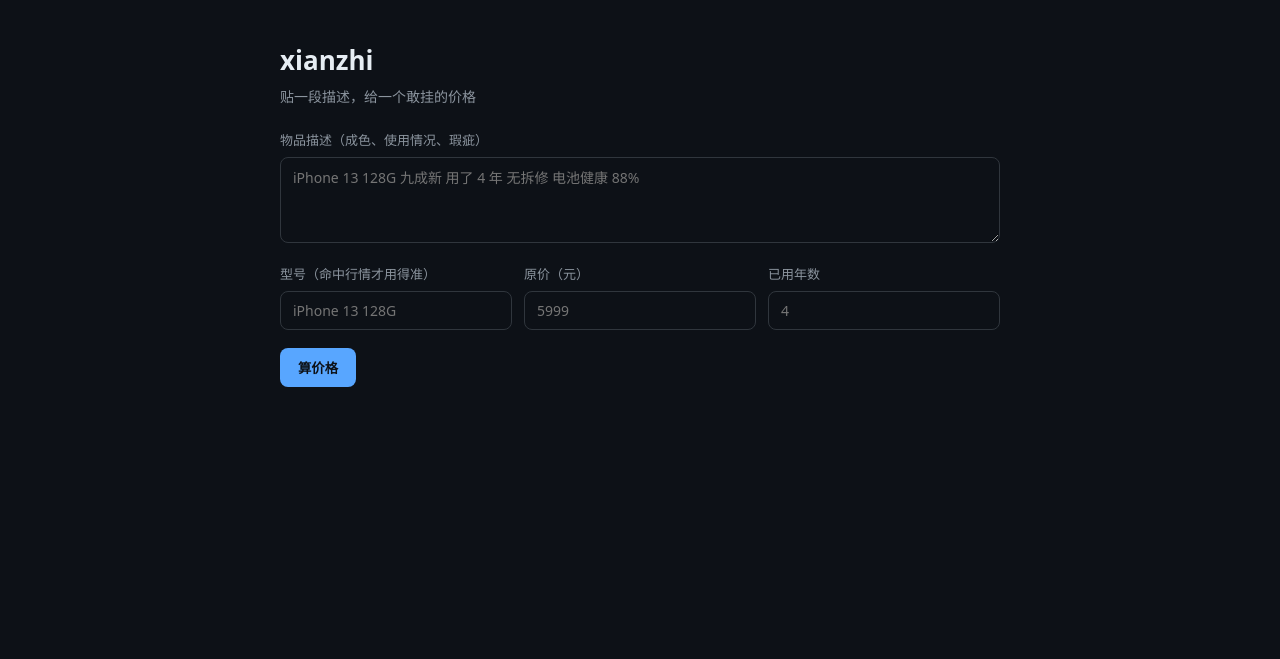
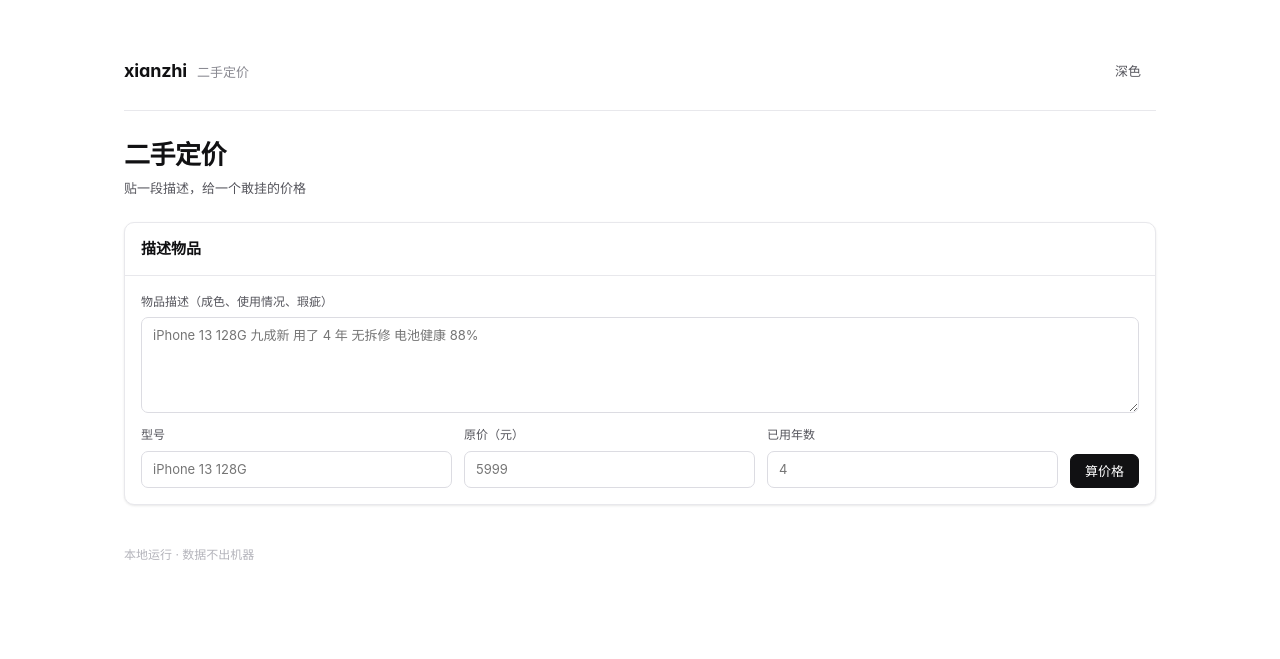
Before and after one commit to wushiyi105-jpg/xianzhi, a FastAPI app: page / in a window 1280 px wide. Shown: the top 659 px of the page. Run offline with FastAPI, Linux system fonts and the light colour scheme; parts of the project's set-up code (start-up, migrations or seed data) failed here and were passed over.

Commit message:
feat(ui): 统一简洁界面与共享样式

```diff
--- /dev/null
+++ b/static/ui.css
@@ -0,0 +1,327 @@
+/* ============================================================
+   ui.css —— 18 个仓共用的界面基础
+   设计语言参考：solidtime / invoiceninja / Wallos 的界面结构
+   （只借鉴设计规律，不含任何上游代码）
+   用法：<link rel="stylesheet" href="/static/ui.css">
+   ============================================================ */
+
+:root {
+  /* 背景四级 */
+  --bg: #ffffff;
+  --bg-subtle: #fafafa;
+  --bg-muted: #f4f4f5;
+  --card: #ffffff;
+
+  /* 文字四级 */
+  --text: #111113;
+  --text-2: #55555c;
+  --text-3: #8a8a92;
+  --text-4: #b4b4bb;
+
+  /* 边框三级 */
+  --border: #e8e8ec;
+  --border-2: #dcdce2;
+  --border-3: #c9c9d1;
+
+  /* 强调色只用一个 */
+  --accent: #2f6feb;
+  --accent-soft: #eaf1fe;
+  --accent-ink: #1a4fbf;
+
+  /* 语义色 */
+  --ok: #18794e;
+  --ok-soft: #e8f5ee;
+  --warn: #9a6700;
+  --warn-soft: #fdf6e3;
+  --bad: #b42318;
+  --bad-soft: #fdecea;
+
+  /* 圆角：一个基准，其余派生 */
+  --radius: 10px;
+  --radius-sm: 7px;
+  --radius-lg: 14px;
+
+  /* 只有两级阴影，别加第三级 */
+  --shadow-card: 0 1px 2px rgba(17, 17, 19, .04), 0 1px 3px rgba(17, 17, 19, .06);
+  --shadow-pop: 0 10px 30px rgba(17, 17, 19, .10);
+
+  /* 字阶：基准 15px，比默认 16 更紧凑、更像专业软件 */
+  --fs-2xs: 10px;
+  --fs-xs: 12px;
+  --fs-sm: 13px;
+  --fs-base: 15px;
+  --fs-lg: 18px;
+  --fs-xl: 20px;
+  --fs-2xl: 26px;
+  --fs-3xl: 32px;
+
+  --font: "Inter", -apple-system, "Segoe UI", "Microsoft YaHei", "PingFang SC", sans-serif;
+  --mono: "JetBrains Mono", ui-monospace, "Cascadia Code", Consolas, monospace;
+}
+
+/* 深色：同一套变量，不写第二套样式 */
+:root[data-theme="dark"] {
+  --bg: #0b0b0c;
+  --bg-subtle: #101012;
+  --bg-muted: #16161a;
+  --card: #121214;
+  --text: #f2f2f3;
+  --text-2: #a1a1a8;
+  --text-3: #77777f;
+  --text-4: #55555c;
+  --border: #232328;
+  --border-2: #2e2e34;
+  --border-3: #3a3a42;
+  --accent: #6a9bff;
+  --accent-soft: #16233d;
+  --accent-ink: #a8c4ff;
+  --ok: #4ade80;
+  --ok-soft: #10241a;
+  --warn: #fbbf24;
+  --warn-soft: #2a1f08;
+  --bad: #f87171;
+  --bad-soft: #2a1214;
+  --shadow-card: 0 1px 2px rgba(0, 0, 0, .5);
+  --shadow-pop: 0 12px 32px rgba(0, 0, 0, .6);
+}
+
+* { box-sizing: border-box; }
+
+html { -webkit-text-size-adjust: 100%; }
+
+body {
+  margin: 0;
+  background: var(--bg);
+  color: var(--text);
+  font: var(--fs-base)/1.6 var(--font);
+  font-feature-settings: "cv11", "ss01";   /* Inter 的字形微调 */
+  -webkit-font-smoothing: antialiased;
+}
+
+/* ---------- 页面骨架 ---------- */
+
+.shell { max-width: 1080px; margin: 0 auto; padding: 40px 24px 96px; }
+.shell--wide { max-width: 1280px; }
+
+.topbar {
+  display: flex; align-items: center; justify-content: space-between;
+  gap: 16px; padding: 14px 0 22px;
+  border-bottom: 1px solid var(--border);
+  margin-bottom: 28px;
+}
+
+.brand { display: flex; align-items: baseline; gap: 10px; }
+.brand b { font-size: var(--fs-lg); font-weight: 650; letter-spacing: -.01em; }
+.brand span { color: var(--text-3); font-size: var(--fs-sm); }
+
+.page-head { margin-bottom: 24px; }
+.page-head h1 {
+  margin: 0 0 6px; font-size: var(--fs-2xl); font-weight: 650;
+  letter-spacing: -.02em; line-height: 1.25;
+}
+.page-head p { margin: 0; color: var(--text-2); font-size: var(--fs-sm); }
+
+/* ---------- 数字行 ---------- */
+
+.stats { display: grid; grid-template-columns: repeat(auto-fit, minmax(160px, 1fr)); gap: 12px; margin-bottom: 24px; }
+.stat {
+  background: var(--card); border: 1px solid var(--border);
+  border-radius: var(--radius); padding: 14px 16px;
+  box-shadow: var(--shadow-card);
+}
+.stat .k { color: var(--text-3); font-size: var(--fs-xs); letter-spacing: .02em; }
+.stat .v {
+  margin-top: 4px; font-size: var(--fs-xl); font-weight: 650;
+  font-variant-numeric: tabular-nums; letter-spacing: -.01em;
+}
+.stat .v small { font-size: var(--fs-sm); font-weight: 500; color: var(--text-3); margin-left: 2px; }
+
+/* ---------- 卡片 ---------- */
+
+.card {
+  background: var(--card); border: 1px solid var(--border);
+  border-radius: var(--radius); box-shadow: var(--shadow-card);
+  overflow: hidden;
+}
+.card + .card { margin-top: 16px; }
+.card__head {
+  display: flex; align-items: center; justify-content: space-between;
+  padding: 14px 16px; border-bottom: 1px solid var(--border);
+}
+.card__head h2 { margin: 0; font-size: var(--fs-base); font-weight: 600; }
+.card__head .hint { color: var(--text-3); font-size: var(--fs-xs); }
+.card__body { padding: 16px; }
+
+/* ---------- 表格：高级感主要靠这张表 ---------- */
+
+.table { width: 100%; border-collapse: collapse; font-size: var(--fs-sm); }
+.table th {
+  text-align: left; font-weight: 500; color: var(--text-3);
+  font-size: var(--fs-2xs); letter-spacing: .06em; text-transform: uppercase;
+  padding: 10px 16px; background: var(--bg-subtle);
+  border-bottom: 1px solid var(--border); white-space: nowrap;
+}
+.table td {
+  padding: 11px 16px; border-bottom: 1px solid var(--border);
+  vertical-align: middle;
+}
+.table tr:last-child td { border-bottom: 0; }
+.table tbody tr:hover { background: var(--bg-subtle); }
+.table .num { text-align: right; font-variant-numeric: tabular-nums; }
+.table .strong { font-weight: 600; }
+.table .muted { color: var(--text-3); }
+
+/* ---------- 标记 ---------- */
+
+.tag {
+  display: inline-flex; align-items: center; gap: 5px;
+  padding: 2px 8px; border-radius: 999px;
+  font-size: var(--fs-xs); font-weight: 500;
+  border: 1px solid var(--border-2); color: var(--text-2);
+  background: var(--bg-subtle); white-space: nowrap;
+}
+.tag--ok { color: var(--ok); background: var(--ok-soft); border-color: transparent; }
+.tag--warn { color: var(--warn); background: var(--warn-soft); border-color: transparent; }
+.tag--bad { color: var(--bad); background: var(--bad-soft); border-color: transparent; }
+.tag--accent { color: var(--accent-ink); background: var(--accent-soft); border-color: transparent; }
+
+/* ---------- 按钮 ---------- */
+
+.btn {
+  display: inline-flex; align-items: center; justify-content: center; gap: 6px;
+  height: 34px; padding: 0 14px; border-radius: var(--radius-sm);
+  font: 500 var(--fs-sm)/1 var(--font); cursor: pointer;
+  border: 1px solid var(--border-2); background: var(--card); color: var(--text);
+  transition: background .12s ease, border-color .12s ease;
+}
+.btn:hover { background: var(--bg-muted); }
+.btn--primary { background: var(--text); border-color: var(--text); color: var(--bg); }
+.btn--primary:hover { opacity: .88; }
+.btn--ghost { border-color: transparent; background: transparent; color: var(--text-2); }
+.btn--ghost:hover { background: var(--bg-muted); color: var(--text); }
+.btn:disabled { opacity: .45; cursor: not-allowed; }
+
+/* ---------- 表单 ---------- */
+
+.field { display: flex; flex-direction: column; gap: 6px; }
+.field label { font-size: var(--fs-xs); color: var(--text-2); }
+.input, .select, textarea.input {
+  width: 100%; padding: 8px 11px; font: var(--fs-sm)/1.5 var(--font);
+  color: var(--text); background: var(--bg);
+  border: 1px solid var(--border-2); border-radius: var(--radius-sm);
+  outline: none;
+}
+.input:focus, .select:focus, textarea.input:focus {
+  border-color: var(--accent); box-shadow: 0 0 0 3px var(--accent-soft);
+}
+.row { display: flex; gap: 12px; flex-wrap: wrap; }
+.row > * { flex: 1 1 180px; }
+
+/* ---------- 空状态与提示 ---------- */
+
+.empty {
+  padding: 44px 16px; text-align: center; color: var(--text-3); font-size: var(--fs-sm);
+}
+.empty b { display: block; color: var(--text); font-size: var(--fs-base); margin-bottom: 6px; }
+
+.note {
+  display: flex; gap: 8px; padding: 10px 12px; border-radius: var(--radius-sm);
+  background: var(--bg-subtle); border: 1px solid var(--border);
+  color: var(--text-2); font-size: var(--fs-sm);
+}
+.note--warn { background: var(--warn-soft); border-color: transparent; color: var(--warn); }
+
+/* ---------- 代码与细节 ---------- */
+
+code, .mono { font-family: var(--mono); font-size: .92em; }
+code {
+  background: var(--bg-muted); border: 1px solid var(--border);
+  padding: 1px 5px; border-radius: 5px;
+}
+
+hr.sep { border: 0; border-top: 1px solid var(--border); margin: 24px 0; }
+
+.foot { margin-top: 40px; color: var(--text-4); font-size: var(--fs-xs); }
+
+@media (max-width: 720px) {
+  .shell { padding: 24px 16px 64px; }
+  .page-head h1 { font-size: var(--fs-xl); }
+  .table th, .table td { padding: 9px 12px; }
+}
+
+/* ---------- 布局辅助（保持少而稳） ---------- */
+
+.table-wrap { overflow-x: auto; }
+.cols { display: grid; grid-template-columns: 1.45fr 1fr; gap: 16px; align-items: start; }
+.cols > div > .card:first-child { margin-top: 0; }
+.stack { display: grid; gap: 10px; }
+.list-row {
+  display: flex; align-items: center; justify-content: space-between;
+  gap: 12px; padding: 9px 0; border-bottom: 1px solid var(--border);
+  font-size: var(--fs-sm);
+}
+.list-row:last-child { border-bottom: 0; }
+.list-row .t { color: var(--text); }
+.list-row .s { color: var(--text-3); font-size: var(--fs-xs); }
+.progress { height: 5px; background: var(--bg-muted); border-radius: 99px; overflow: hidden; }
+.progress > i { display: block; height: 5px; background: var(--accent); border-radius: 99px; }
+.checklist { display: grid; gap: 0; }
+.check { display: flex; align-items: flex-start; gap: 10px; padding: 9px 0; border-bottom: 1px solid var(--border); font-size: var(--fs-sm); }
+.check:last-child { border-bottom: 0; }
+.check .box { width: 15px; height: 15px; border: 1px solid var(--border-3); border-radius: 4px; margin-top: 3px; flex: none; }
+.check .box.on { background: var(--accent); border-color: var(--accent); }
+.check .box.on::after { content: ""; display: block; width: 3px; height: 7px; border: solid #fff; border-width: 0 1.5px 1.5px 0; transform: rotate(45deg); margin: 2px 0 0 5px; }
+.form-grid { display: grid; grid-template-columns: repeat(auto-fit, minmax(180px, 1fr)); gap: 12px; }
+.form-actions { display: flex; gap: 10px; align-items: center; flex-wrap: wrap; margin-top: 14px; }
+.stat .v.ok { color: var(--ok); }
+.stat .v.bad { color: var(--bad); }
+.section-gap { margin-top: 16px; }
+.mono-num { font-variant-numeric: tabular-nums; }
+@media (max-width: 860px) {
+  .cols { grid-template-columns: 1fr; }
+}
+
+.inline-form { display: flex; gap: 8px; align-items: center; justify-content: flex-end; }
+.inline-form .input { width: 104px; height: 30px; padding: 4px 9px; }
+.inline-form .btn { height: 30px; padding: 0 10px; }
+.table .tag { margin-right: 0; }
+.form-block { margin-bottom: 14px; }
+.form-block:last-child { margin-bottom: 0; }
+.form-title { font-size: var(--fs-xs); color: var(--text-3); margin-bottom: 8px; }
+
+.field--auto { flex: 0 0 auto; align-self: flex-end; }
+.detail { color: var(--text-2); font-size: var(--fs-sm); line-height: 1.65; }
+.kv { display: grid; grid-template-columns: 120px 1fr; gap: 6px 14px; font-size: var(--fs-sm); }
+.kv dt { color: var(--text-3); }
+.kv dd { margin: 0; color: var(--text); }
+.big { font-size: var(--fs-3xl); font-weight: 650; letter-spacing: -.02em; font-variant-numeric: tabular-nums; }
+.big small { font-size: var(--fs-base); font-weight: 500; color: var(--text-3); margin-left: 4px; }
+
+.board { display: grid; grid-template-columns: repeat(3, minmax(0, 1fr)); gap: 16px; margin-bottom: 16px; }
+.board .card { margin-top: 0; }
+
+.board .list-row { align-items: flex-start; }
+@media (max-width: 860px) { .board { grid-template-columns: 1fr; } }
+.timeline { display: grid; gap: 0; }
+.timeline-item { display: grid; grid-template-columns: 92px 1fr auto; gap: 12px; align-items: center; padding: 10px 0; border-bottom: 1px solid var(--border); font-size: var(--fs-sm); }
+.timeline-item:last-child { border-bottom: 0; }
+.timeline-item .d { color: var(--text-3); font-variant-numeric: tabular-nums; }
+
+@media (max-width: 720px) {
+  .stats { grid-template-columns: repeat(2, minmax(0, 1fr)); gap: 10px; }
+  .stat { padding: 12px 13px; }
+  .stat .v { font-size: clamp(16px, 4.6vw, 20px); overflow-wrap: anywhere; }
+  .card__head { align-items: flex-start; }
+  .card__head .hint { display: none; }
+  .table { min-width: 620px; }
+  .topbar { padding-bottom: 16px; margin-bottom: 20px; }
+  .brand { gap: 8px; }
+  .brand span { max-width: 190px; overflow: hidden; text-overflow: ellipsis; white-space: nowrap; }
+  .timeline-item { grid-template-columns: 76px 1fr auto; gap: 8px; }
+}
+
+.board { align-items: start; }
+.board-item { padding: 9px 0; border-bottom: 1px solid var(--border); }
+.board-item:last-child { border-bottom: 0; padding-bottom: 0; }
+.board-item .t { font-size: var(--fs-sm); font-weight: 600; }
+.board-item .why { color: var(--text-3); font-size: var(--fs-xs); margin-top: 2px; line-height: 1.5; }
--- /dev/null
+++ b/templates/_macros.html
@@ -0,0 +1,70 @@
+{# 18 仓共用页面骨架：只依赖 /static/ui.css，不引外部字体和图标库 #}
+{% macro shell(name, tagline, wide=false) -%}
+<!doctype html>
+<html lang="zh-CN">
+<head>
+  <meta charset="utf-8">
+  <meta name="viewport" content="width=device-width, initial-scale=1">
+  <title>{{ name }} · {{ tagline }}</title>
+  <link rel="stylesheet" href="/static/ui.css">
+</head>
+<body>
+  <main class="shell{% if wide %} shell--wide{% endif %}">
+    <header class="topbar">
+      <div class="brand"><b>{{ name }}</b><span>{{ tagline }}</span></div>
+      <button class="btn btn--ghost" type="button" data-theme-toggle>深色</button>
+    </header>
+    {{ caller() }}
+    <footer class="foot">本地运行 · 数据不出机器</footer>
+  </main>
+  <script>
+    (function () {
+      var root = document.documentElement;
+      var btn = document.querySelector('[data-theme-toggle]');
+      var saved = localStorage.getItem('ui-theme');
+      if (saved) { root.dataset.theme = saved; btn.textContent = saved === 'dark' ? '浅色' : '深色'; }
+      btn.addEventListener('click', function () {
+        var next = root.dataset.theme === 'dark' ? 'light' : 'dark';
+        root.dataset.theme = next;
+        localStorage.setItem('ui-theme', next);
+        btn.textContent = next === 'dark' ? '浅色' : '深色';
+      });
+    })();
+  </script>
+</body>
+</html>
+{%- endmacro %}
+
+{% macro head(title, desc="") -%}
+<div class="page-head">
+  <h1>{{ title }}</h1>
+  {% if desc %}<p>{{ desc }}</p>{% endif %}
+</div>
+{%- endmacro %}
+
+{% macro stats(items) -%}
+<div class="stats">
+  {% for k, v, unit in items %}
+  <div class="stat"><div class="k">{{ k }}</div><div class="v">{{ v }}{% if unit %}<small>{{ unit }}</small>{% endif %}</div></div>
+  {% endfor %}
+</div>
+{%- endmacro %}
+
+{% macro card(title, hint="") -%}
+<section class="card">
+  <div class="card__head"><h2>{{ title }}</h2>{% if hint %}<span class="hint">{{ hint }}</span>{% endif %}</div>
+  <div class="card__body">{{ caller() }}</div>
+</section>
+{%- endmacro %}
+
+{% macro tag(text, kind="") -%}
+<span class="tag{% if kind %} tag--{{ kind }}{% endif %}">{{ text }}</span>
+{%- endmacro %}
+
+{% macro empty(title, text="") -%}
+<div class="empty"><b>{{ title }}</b>{% if text %}{{ text }}{% endif %}</div>
+{%- endmacro %}
+
+{% macro note(text, warn=false) -%}
+<div class="note{% if warn %} note--warn{% endif %}">{{ text }}</div>
+{%- endmacro %}
--- a/templates/index.html
+++ b/templates/index.html
@@ -1,72 +1,57 @@
-<!doctype html>
-<html lang="zh-CN">
-<head>
-<meta charset="utf-8">
-<meta name="viewport" content="width=device-width,initial-scale=1">
-<title>xianzhi · 二手定价</title>
-<style>
-  :root{--bg:#0d1117;--card:#161b22;--line:#30363d;--ink:#e6edf3;--muted:#8b949e;--accent:#58a6ff;--ok:#3fb950}
-  *{box-sizing:border-box}
-  body{margin:0;background:var(--bg);color:var(--ink);font-family:system-ui,-apple-system,"Microsoft YaHei",sans-serif;line-height:1.6}
-  .wrap{max-width:760px;margin:0 auto;padding:40px 20px 80px}
-  h1{font-size:26px;margin:0 0 4px}
-  .sub{color:var(--muted);font-size:14px;margin-bottom:22px}
-  label{display:block;font-size:13px;color:var(--muted);margin:14px 0 6px}
-  input,textarea{width:100%;background:#0d1117;border:1px solid var(--line);color:var(--ink);border-radius:8px;padding:9px 12px;font-size:14px;font-family:inherit}
-  textarea{min-height:86px;resize:vertical}
-  button{margin-top:18px;background:var(--accent);color:#0d1117;border:none;border-radius:8px;padding:10px 18px;font-weight:600;cursor:pointer}
-  .row{display:flex;gap:12px}
-  .row > div{flex:1}
-  .result{margin-top:28px;background:var(--card);border:1px solid var(--line);border-radius:12px;padding:20px}
-  .big{font-size:34px;font-weight:700;color:var(--ok)}
-  .range{color:var(--muted);font-size:14px;margin-top:4px}
-  table{width:100%;border-collapse:collapse;margin-top:14px;font-size:14px}
-  td,th{padding:7px 4px;border-bottom:1px solid #21262d;text-align:left}
-  th{color:var(--muted);font-size:12px}
-  .num{text-align:right;font-variant-numeric:tabular-nums}
-  .note{color:#d29922;font-size:13px;margin-top:8px}
-  .find{color:var(--muted);font-size:13px;margin-top:6px}
-</style>
-</head>
-<body>
-<div class="wrap">
-  <h1>xianzhi</h1>
-  <div class="sub">贴一段描述，给一个敢挂的价格</div>
+{% from "_macros.html" import shell, head, stats, card, tag, empty, note %}
+{% call shell("xianzhi", "二手定价") %}
+{{ head("二手定价", "贴一段描述，给一个敢挂的价格") }}
 
+{% call card("描述物品") %}
 <form method="post" action="/quote">
+  <div class="field" style="margin-bottom:12px">
     <label>物品描述（成色、使用情况、瑕疵）</label>
-    <textarea name="text" placeholder="iPhone 13 128G 九成新 用了 4 年 无拆修 电池健康 88%"></textarea>
+    <textarea class="input" name="text" rows="4" placeholder="iPhone 13 128G 九成新 用了 4 年 无拆修 电池健康 88%"></textarea>
+  </div>
   <div class="row">
-      <div>
-        <label>型号（命中行情才用得准）</label>
-        <input name="model" placeholder="iPhone 13 128G">
+    <div class="field" style="flex:1 1 200px"><label>型号</label><input class="input" name="model" placeholder="iPhone 13 128G"></div>
+    <div class="field"><label>原价（元）</label><input class="input" name="original" type="number" step="1" placeholder="5999"></div>
+    <div class="field"><label>已用年数</label><input class="input" name="years" placeholder="4"></div>
+    <div class="field field--auto"><button class="btn btn--primary" type="submit">算价格</button></div>
   </div>
-      <div>
-        <label>原价（元）</label>
-        <input name="original" type="number" step="1" placeholder="5999">
-      </div>
-      <div>
-        <label>已用年数</label>
-        <input name="years" placeholder="4">
-      </div>
-    </div>
-    <button type="submit">算价格</button>
 </form>
+{% endcall %}
 
 {% if result %}
-  <div class="result">
-    <div class="big">{{ result.suggested }} 元</div>
-    <div class="range">区间 {{ result.low }}–{{ result.high }} · 底价 {{ result.floor }} · 依据 {{ result.anchor }}</div>
-    <table>
-      <tr><th>平台</th><th class="num">到手</th></tr>
+<div class="section-gap"></div>
+{% call card("建议挂价", "依据 " ~ result.anchor) %}
+  <div class="big">{{ result.suggested }} 元 <small>建议挂价</small></div>
+  <div class="detail" style="margin-top:6px">区间 {{ result.low }}–{{ result.high }} · 底价 {{ result.floor }}</div>
+  {{ stats([
+    ("最低", result.low, "元"),
+    ("建议", result.suggested, "元"),
+    ("最高", result.high, "元"),
+    ("底价", result.floor, "元")
+  ]) }}
+{% endcall %}
+
+{% call card("平台到手") %}
+  <div class="table-wrap">
+    <table class="table">
+      <thead><tr><th>平台</th><th class="num">到手</th></tr></thead>
+      <tbody>
         {% for name, value in result.net %}
-      <tr><td>{{ name }}</td><td class="num">{{ value }}</td></tr>
+        <tr><td class="strong">{{ name }}</td><td class="num">{{ value }}</td></tr>
         {% endfor %}
+      </tbody>
     </table>
-    {% for note in result.notes %}<div class="note">注意：{{ note }}</div>{% endfor %}
-    {% for rule, msg in result.findings %}<div class="find">· {{ rule }} — {{ msg }}</div>{% endfor %}
   </div>
+{% endcall %}
+
+{% for n in result.notes %}{{ note("注意：" ~ n, true) }}{% endfor %}
+{% if result.findings %}
+{% call card("规则提示") %}
+  <div class="stack">
+  {% for rule, msg in result.findings %}
+    <div class="list-row"><span class="t">{{ msg }}</span>{{ tag(rule, "warn") }}</div>
+  {% endfor %}
+  </div>
+{% endcall %}
 {% endif %}
-</div>
-</body>
-</html>
+{% endif %}
+{% endcall %}
--- a/xianzhi/iface/web.py
+++ b/xianzhi/iface/web.py
@@ -6,6 +6,7 @@ from pathlib import Path
 
 from fastapi import FastAPI, Form, Request
 from fastapi.responses import HTMLResponse
+from fastapi.staticfiles import StaticFiles
 from fastapi.templating import Jinja2Templates
 
 from ..adapters.store import Store
@@ -19,6 +20,11 @@ TEMPLATES = Jinja2Templates(directory=str(Path(__file__).resolve().parents[2] /
 
 def create_app(settings: Settings) -> FastAPI:
     app = FastAPI(title="xianzhi", version="1.0.0")
+    app.mount(
+        "/static",
+        StaticFiles(directory=str(Path(__file__).resolve().parents[2] / "static")),
+        name="static",
+    )
     store = Store(settings.db_path)
     market = load_market()
 
```
Also changed, not shown: 1 other file. Lines whose indentation alone changed are shown as unchanged.
